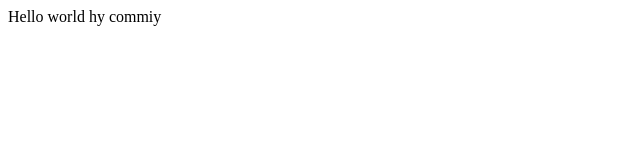
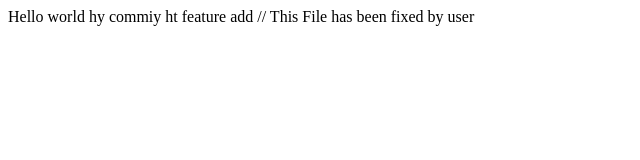
Before and after one commit to uditrohilla63/Hello-Git, a plain HTML site: page index.html in a window 1280 px wide. Shown: the whole page, without its empty margins (0-640 px from the left). Drawn offline with Linux system fonts and the light colour scheme.

Commit message:
add some text

```diff
--- a/index.html
+++ b/index.html
@@ -7,6 +7,7 @@
     <title>Document</title>
 </head>
 <body>
-    Hello world hy commiy
+    Hello world hy commiy ht feature add
 </body>
 </html>
+// This File has been fixed by user
```
